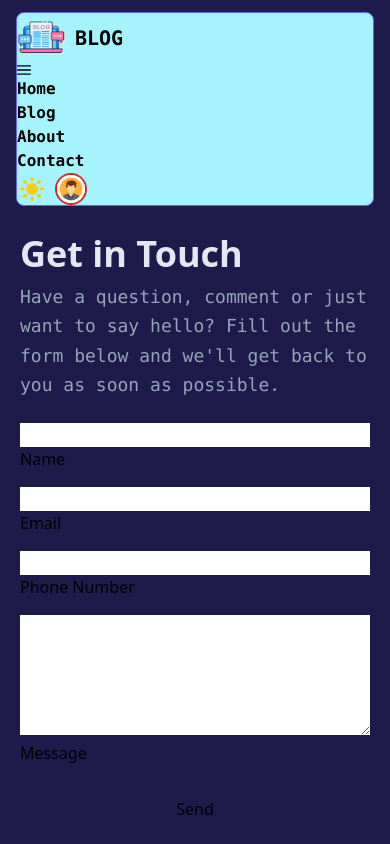
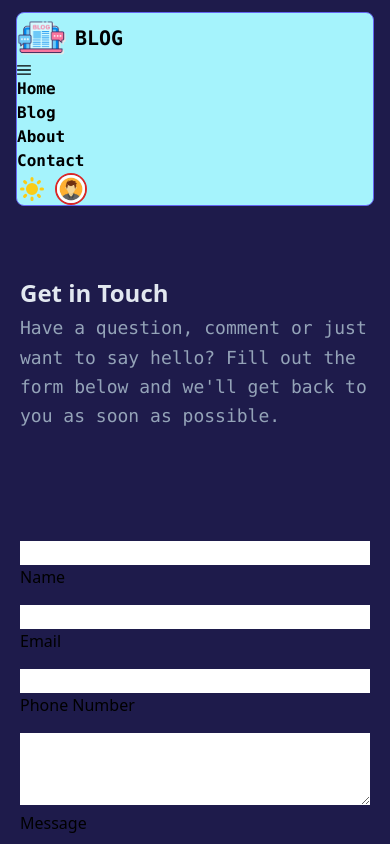
Before and after one commit to aliseyedi01/Next.js-Blog-App, a Next.js app: page /contact in a window 390 px wide. Built offline with nearby package versions, Linux system fonts and the light colour scheme.

Commit message:
fix (contact ) : remove scrollPanel for better performance

```diff
--- a/pages/contact/index.jsx
+++ b/pages/contact/index.jsx
@@ -44,17 +44,17 @@ export default function Contact() {
 
   return (
     <>
-      <ScrollPanel className=" w-full h-full  md:overflow-y-hidden  ">
-        <div className=" bg-sky-200  dark:bg-indigo-950  md:overflow-y-hidden md:h-screen  pt-4 px-5 md:px-24 pb-32">
-          <div className="grid grid-cols-1 md:grid-cols-2  w-full gap-2 md:gap-8 items-center md:px-20">
+      <div className=" bg-sky-200  dark:bg-indigo-950 w-full h-full     pt-4 px-5 md:px-24 pb-32">
+        <div className="grid grid-cols-1 md:grid-cols-2 h-full  w-full gap-2 md:gap-8 items-center md:px-20">
           <div>
-              <h1 className="text-4xl font-bold mb-2 md:mb-4 dark:text-slate-200">Get in Touch </h1>
+            <h1 className=" text-2xl md:text-4xl font-bold mb-1 md:mb-4 dark:text-slate-200">
+              Get in Touch{" "}
+            </h1>
             <p className="text-lg leading-relaxed font-mono mb-4 md:mb-8 dark:text-slate-400">
-                Have a question, comment or just want to say hello? Fill out the form below and
-                we'll get back to you as soon as possible.
+              Have a question, comment or just want to say hello? Fill out the form below and we'll
+              get back to you as soon as possible.
             </p>
           </div>
-
           <div className="grid grid-cols-1 gap-4">
             <span className="p-float-label p-input-icon-left">
               <i className="pi pi-user-edit" />
@@ -93,7 +93,7 @@ export default function Contact() {
             <span className="p-float-label ">
               <InputTextarea
                 id="message"
-                  rows={5}
+                rows={3}
                 className="w-full"
                 value={formData.message}
                 onChange={(e) => setFormData({ ...formData, message: e.target.value })}
@@ -112,7 +112,6 @@ export default function Contact() {
           </div>
         </div>
       </div>
-      </ScrollPanel>
     </>
   );
 }
```
Lines whose indentation alone changed are shown as unchanged.
